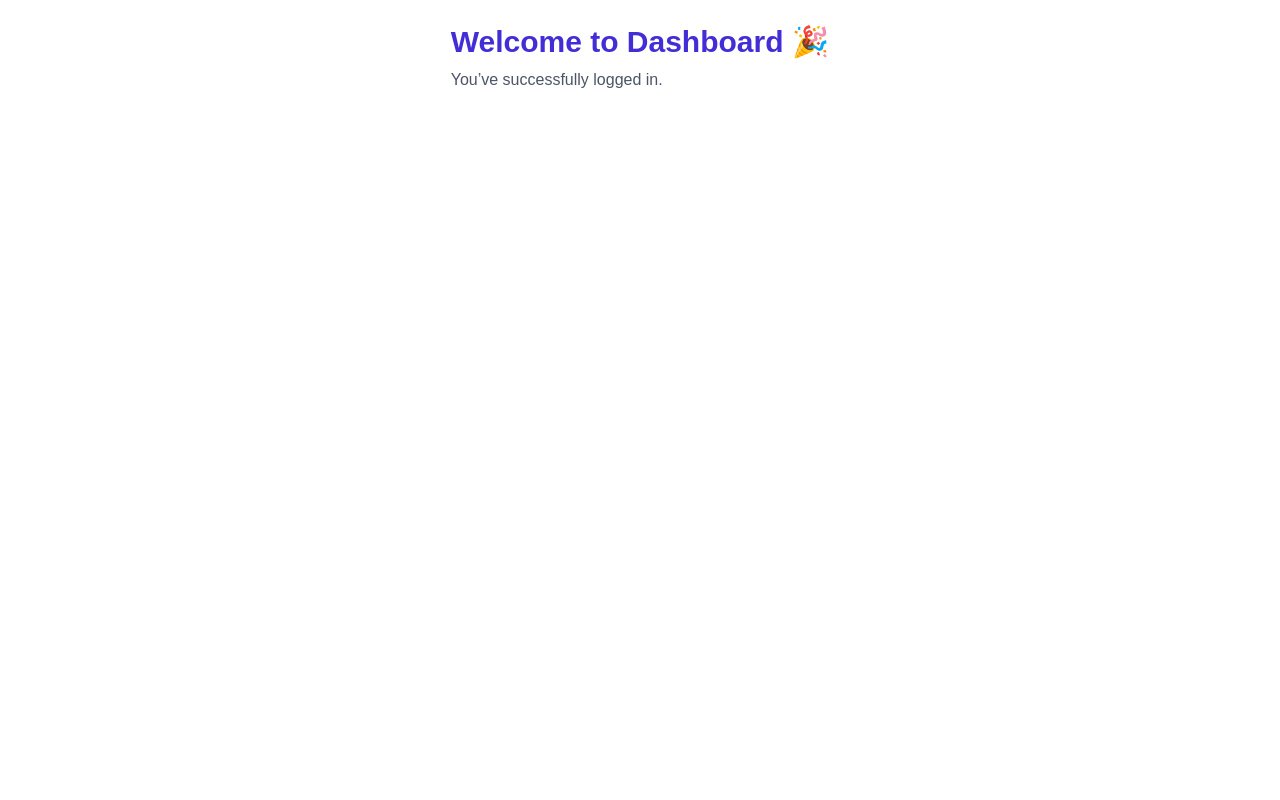
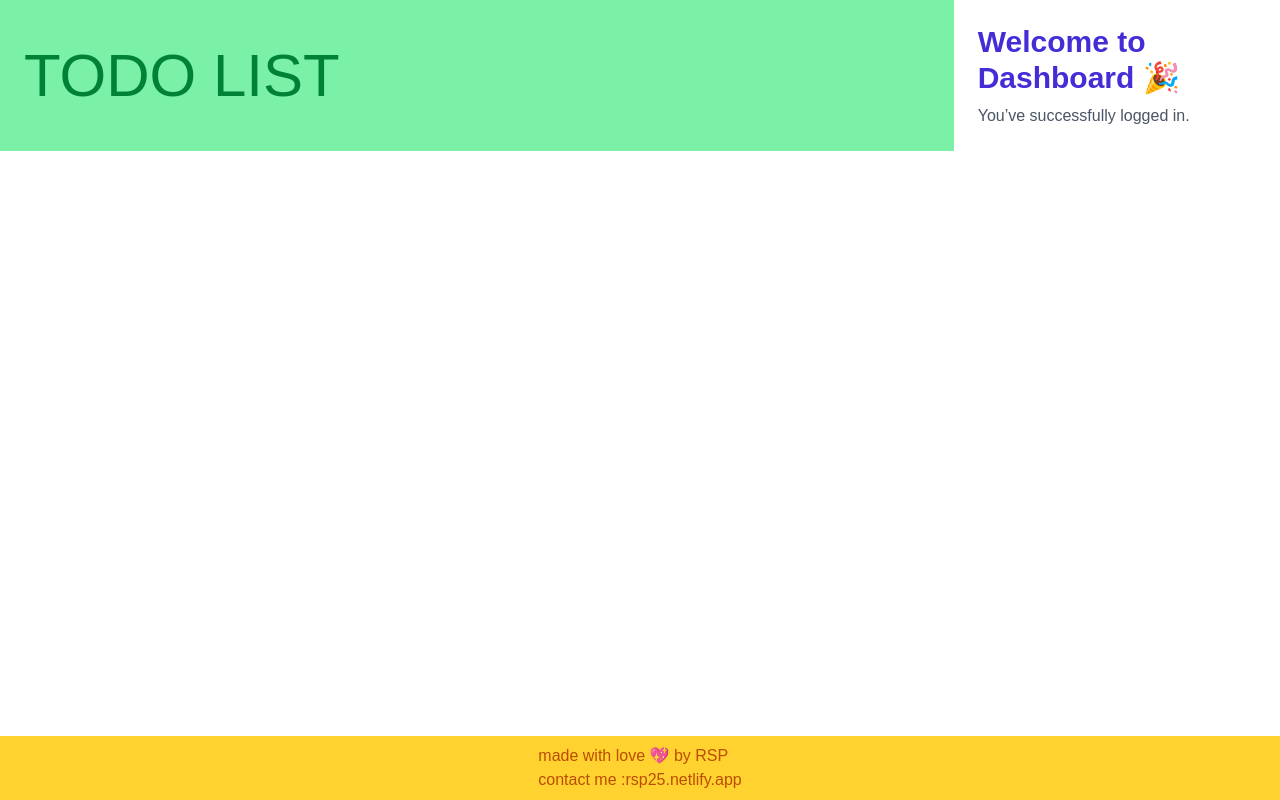
Before and after one commit to rudrasaiprasad1/todo-app, a Next.js app: page /dashboard in a window 1280 px wide. Built offline with nearby package versions, Linux system fonts and the light colour scheme; no server answers.

Commit message:
Added Header and Footer

```diff
--- a/app/layout.jsx
+++ b/app/layout.jsx
@@ -1,12 +1,16 @@
 import AuthProvider from "@/components/AuthProvider";
 import "./globals.css";
+import Header from "@/components/Header";
+import Footer from "@/components/Footer";
 
 export default function RootLayout({ children }) {
   return (
     <html lang="en">
       {/* <HeadLinks /> */}
       <body>
+        <Header />
         <AuthProvider>{children}</AuthProvider>
+        <Footer />
       </body>
     </html>
   );
```
